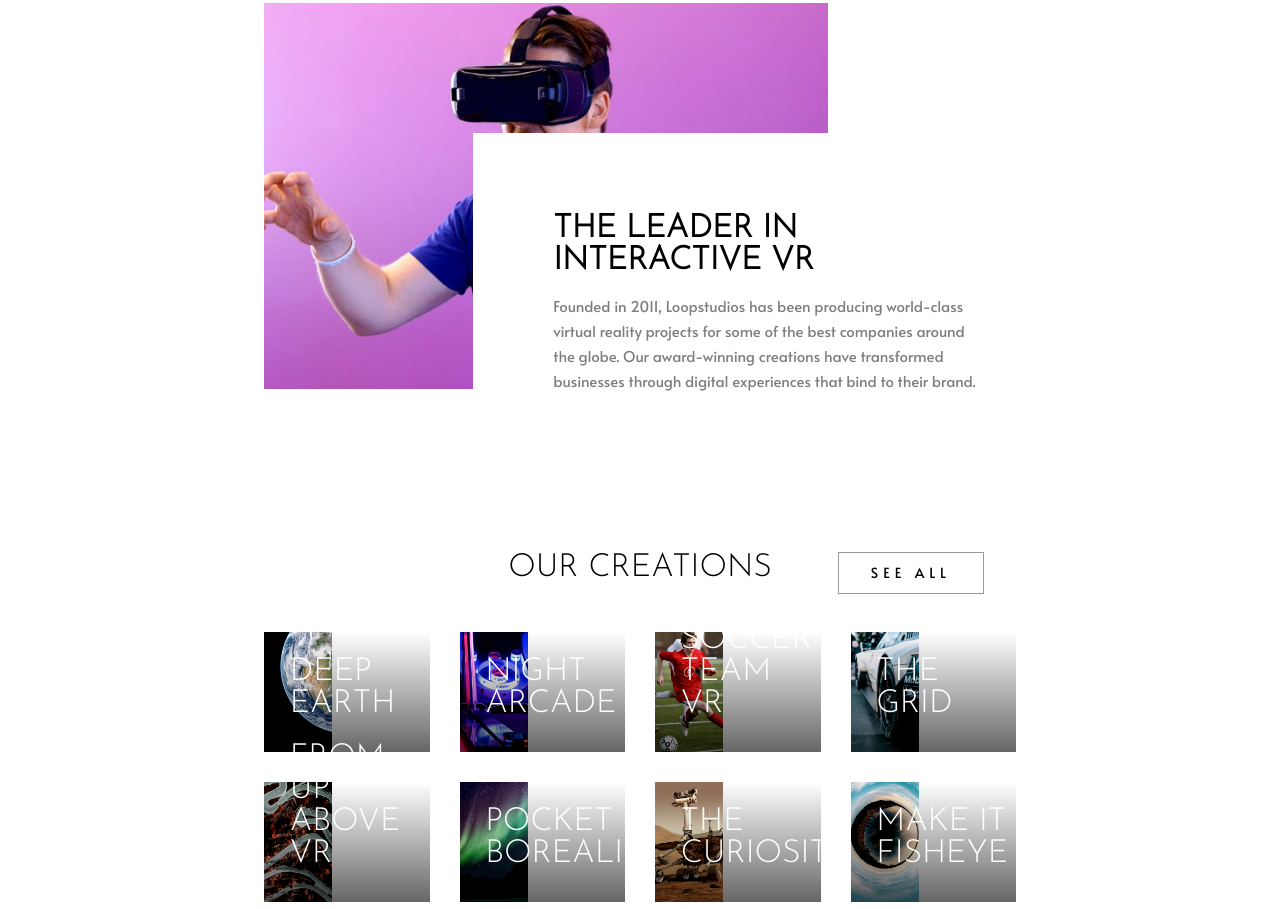
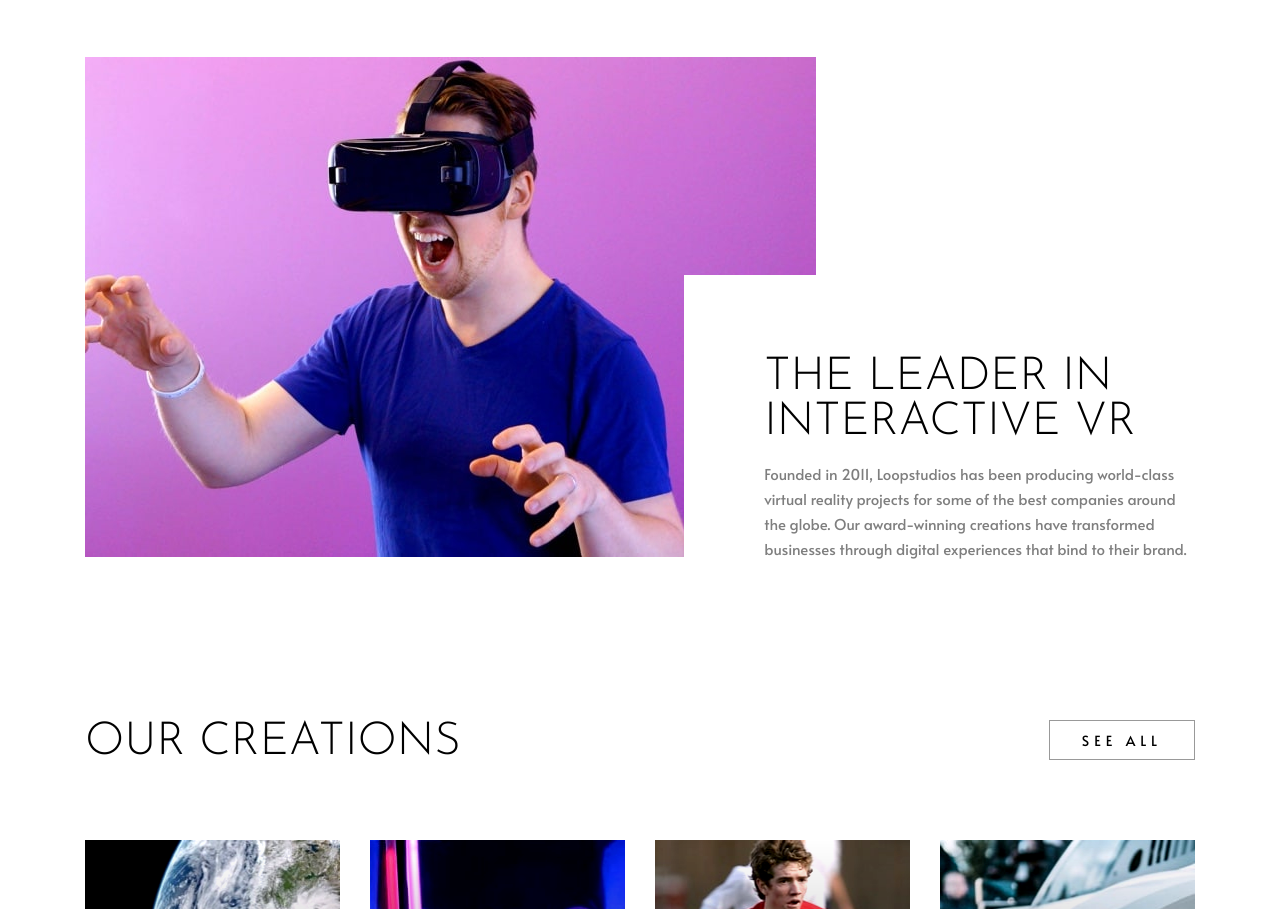
Before and after one commit to laoiseearle/loopstudios-landing-page, a plain HTML site: page index.html in a window 1280 px wide. Shown: the part 675-1584 px from the top of the page. Drawn offline with Linux system fonts and the light colour scheme.

Commit message:
Adjust sizes and padding

```diff
--- a/index.html
+++ b/index.html
@@ -60,6 +60,10 @@
 
       <section class="company-section">
         <picture>
+          <source
+            media="(min-width: 700px)"
+            srcset="images/desktop/image-interactive.jpg"
+          />
           <img src="images/mobile/image-interactive.jpg" alt="" />
         </picture>
 
--- a/style.css
+++ b/style.css
@@ -5,6 +5,7 @@
   margin: 0;
   box-sizing: border-box;
   font-family: 'Josefin Sans', sans-serif;
+  font-weight: normal;
 }
 
 html {
@@ -72,10 +73,7 @@ nav {
   display: block;
   position: fixed;
   background-color: #000;
-  left: 0;
-  right: 0;
-  top: 0;
-  bottom: 0;
+  inset: 0 0 0 0;
 }
 
 /* ------ Hero Section ------ */
@@ -83,7 +81,7 @@ nav {
 
 .hero-section {
   position: relative;
-  margin-bottom: 6rem;
+  margin-bottom: clamp(6rem, 4.592rem + 6.009vw, 10rem);
 }
 
 .hero-img {
@@ -125,8 +123,8 @@ nav {
 /* ---------------------------- */
 
 .company-section {
-  padding: 0 1.5rem;
-  max-width: 50rem;
+  padding: 0 clamp(1.5rem, 6.4vw, 3.5rem);
+  max-width: 76.375rem;
   margin: auto;
 }
 
@@ -143,8 +141,7 @@ nav {
 
 .company-info h2 {
   margin-bottom: 1rem;
-  font-size: 2rem;
-  line-height: 2rem;
+  font-size: clamp(2rem, 1.648rem + 1.502vw, 3rem);
   text-transform: uppercase;
 }
 
@@ -162,27 +159,26 @@ nav {
   padding: 0 1.5rem;
   margin: auto;
   margin-bottom: 6rem;
-  max-width: 50rem;
+  max-width: 76.375rem;
+  padding: 0 clamp(1.5rem, 6.4vw, 3.5rem);
   text-align: center;
 }
 
 .creation-section h2 {
-  line-height: 2rem;
-  font-size: 2rem;
+  font-size: clamp(2rem, 1.648rem + 1.502vw, 3rem);
   text-transform: uppercase;
   text-align: center;
-  margin-bottom: 3rem;
-  font-weight: 300;
+  margin-bottom: clamp(3rem, 2.296rem + 3.005vw, 5rem);
 }
 
 .grid {
   display: grid;
   gap: 1.5rem;
+  justify-items: center;
 }
 
 .grid-item {
   position: relative;
-  max-height: 7.5rem;
   text-align: left;
   background: linear-gradient(
     90deg,
@@ -190,8 +186,10 @@ nav {
     rgba(0, 0, 0, 0) 100%
   );
 }
+
 .grid-item img {
-  height: 100%;
+  display: block;
+  width: 100%;
   filter: contrast(1.3);
   mix-blend-mode: multiply;
 }
@@ -199,17 +197,17 @@ nav {
 .grid-item h3 {
   position: absolute;
   color: #fff;
-  top: 3.25rem;
-  left: 1.25rem;
-  font-size: 1.5rem;
-  line-height: 1.5rem;
-  font-weight: 300;
+  bottom: 0;
+  left: 0;
+  padding: 0 0 1.25rem 1.25rem;
+  font-size: clamp(1.5rem, 1.324rem + 0.751vw, 2rem);
   text-transform: uppercase;
-  max-width: 127px;
+  max-width: min-content;
 }
 
-.grid-item:nth-of-type(4) h3 {
-  max-width: 111px;
+.grid-item:nth-of-type(5) h3,
+.grid-item:nth-of-type(3) h3 {
+  max-width: 11.25rem;
 }
 
 .creation-section button {
@@ -228,9 +226,12 @@ nav {
 /* ------ Footer ------ */
 /* ------------------- */
 
+footer {
+  background-color: #000000;
+}
+
 .footer {
   padding: 3.5rem 3.1875rem 3.5rem 3.25rem;
-  background-color: #000000;
   text-align: center;
 }
 
@@ -240,7 +241,7 @@ nav {
 
 .flex-left img {
   height: 1.5rem;
-  padding-bottom: 2rem;
+  margin-bottom: 2rem;
 }
 
 .footer-links {
@@ -253,7 +254,6 @@ nav {
   text-decoration: none;
   color: #fff;
   font-family: 'Alata';
-  font-weight: 400;
   font-size: 0.9375rem;
   line-height: 1.5625rem;
 }
@@ -272,21 +272,51 @@ nav {
   opacity: 0.5;
   font-size: 0.9375rem;
   line-height: 1.5625rem;
-  font-weight: 400;
 }
 
-@media only screen and (min-width: 400px) {
-  .header-wrapper {
-    padding: 3.5rem 2.5rem 0;
+@media only screen and (min-width: 700px) {
+  .logo {
+    height: 2rem;
+  }
+
+  nav {
+    display: block;
+  }
+
+  .ham-icon {
+    display: none;
   }
 
   .navigation-links {
-    padding-left: 2.5rem;
+    position: initial;
+    flex-direction: row;
+    gap: 1.5rem;
+    padding-left: 0;
   }
 
-  .title-container {
-    padding: 0 2.5rem;
+  .navigation-links a {
+    text-transform: capitalize;
+    font-size: 0.9375rem;
   }
+
+  /* ------ Creation Section ------ */
+  /* ----------------------------- */
+
+  .creation-section h2,
+  .company-section h2,
+  .company-info p {
+    text-align: left;
+  }
+
+  .company-info {
+    padding: 0;
+  }
+
+  .grid {
+    grid-template-columns: 1fr 1fr;
+    gap: 1rem;
+  }
+}
 
 @media only screen and (min-width: 800px) {
   .company-section {
@@ -361,12 +391,9 @@ nav {
   .hero-img {
     filter: brightness(0.4);
   }
-  }
+}
 
 @media only screen and (min-width: 1000px) {
-  /* ------ Creation Section ------ */
-  /* ----------------------------- */
-
   .grid {
     grid-template-columns: 1fr 1fr 1fr 1fr;
     gap: 1.875rem;
@@ -381,16 +408,13 @@ nav {
   }
   .grid-item h3 {
     top: unset;
-    bottom: 2rem;
-    left: 2rem;
-    left: 15.5%;
-    font-size: 2rem;
     line-height: 2rem;
-    max-width: 169px;
+    max-width: min-content;
   }
 
   .creation-section {
     position: relative;
+    margin-bottom: 11.5rem;
   }
 
   .creation-section button {
@@ -400,5 +424,16 @@ nav {
     margin: 0;
     margin-right: 3.5rem;
     padding: 0.8125rem 2rem;
+    height: 40px;
   }
 }
+
+@media only screen and (min-width: 1200px) {
+  .grid-item h3 {
+    padding: 0 0 2rem 2.5rem;
+  }
+  .grid-item:nth-of-type(5) h3,
+  .grid-item:nth-of-type(3) h3 {
+    max-width: fit-content;
+  }
+}
```
